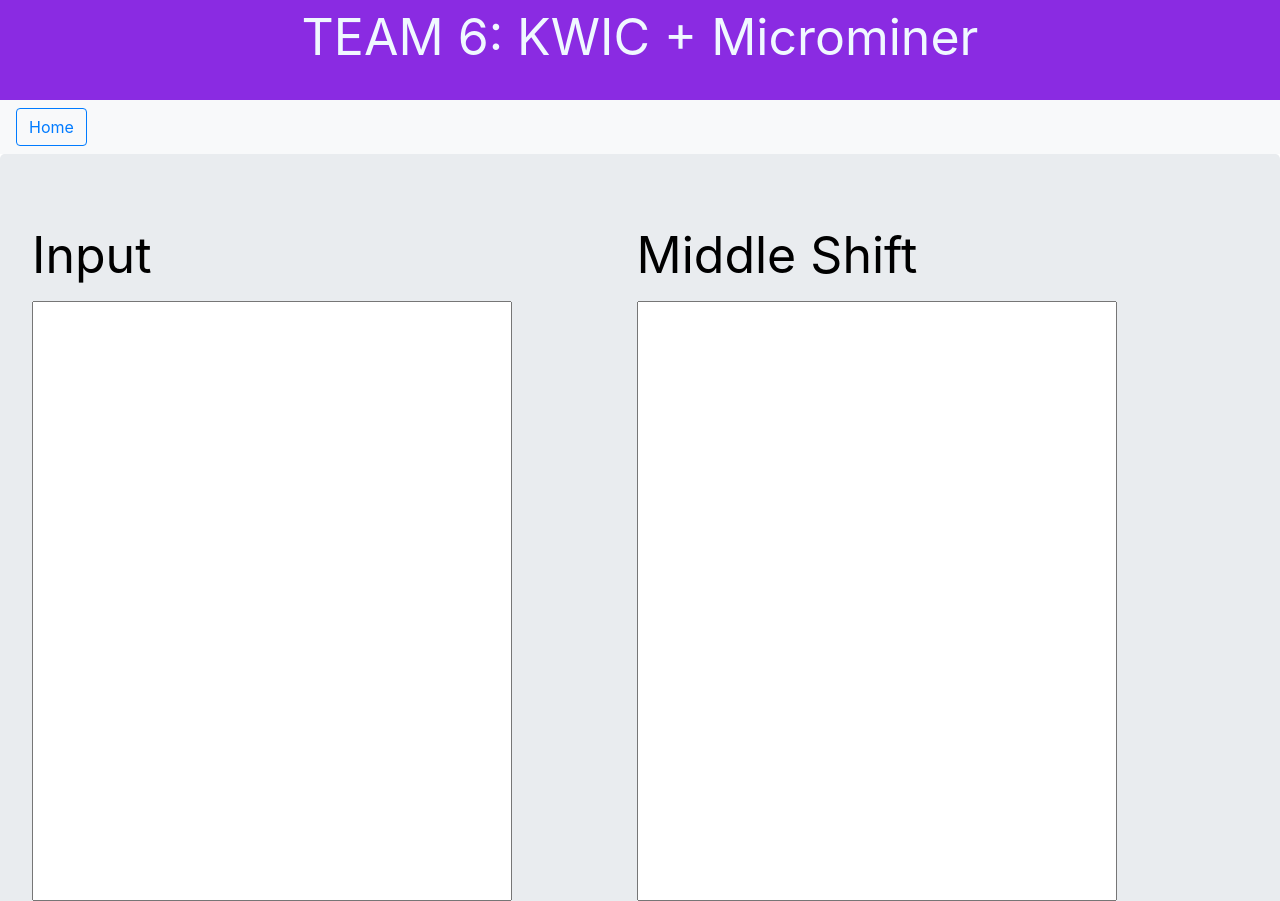
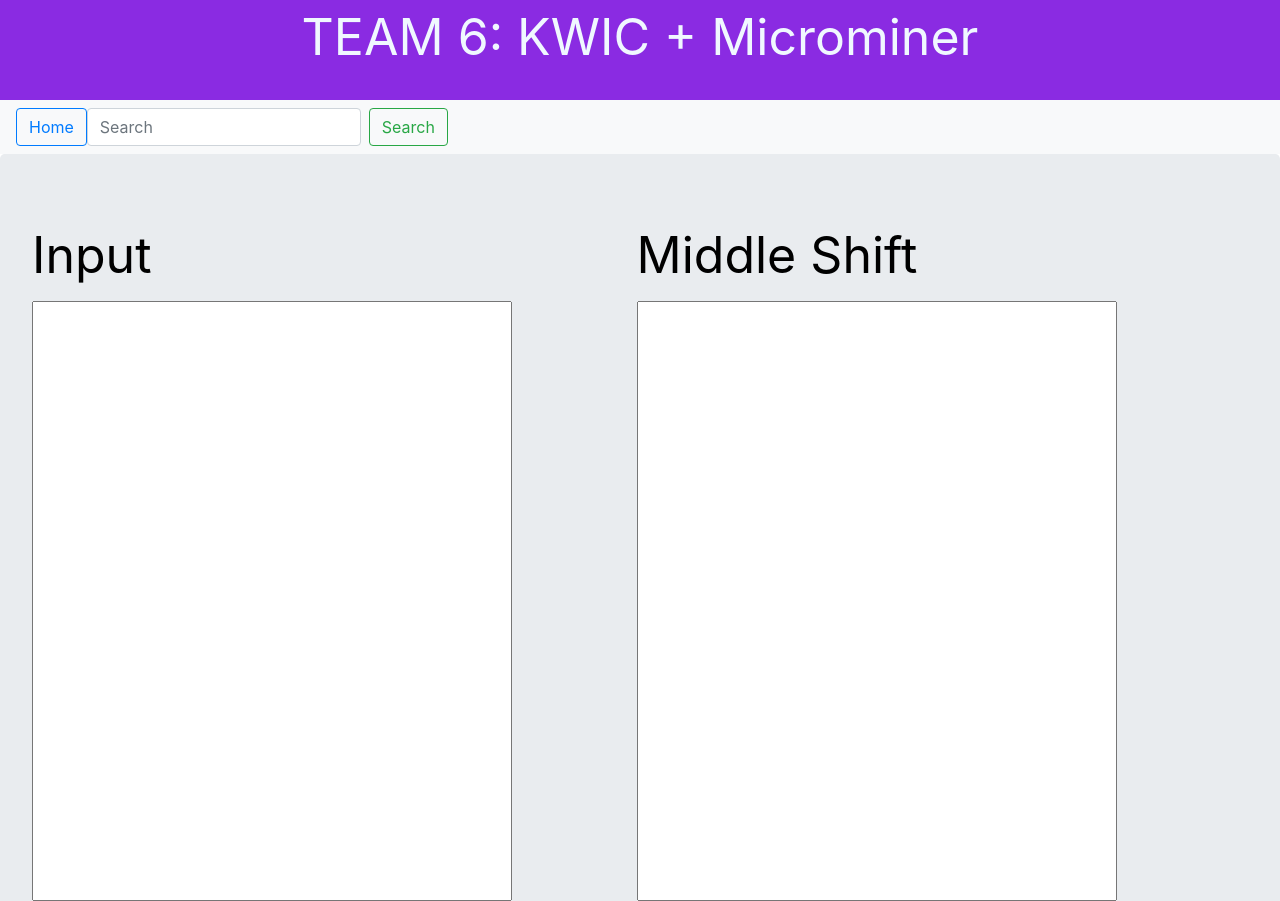
Before and after one commit to darkprincessSM/SoftwareArchHW3, a plain HTML site: page public/index.html in a window 1280 px wide. Shown: the top 901 px of the page. Drawn offline with nearby package versions, Linux system fonts and the light colour scheme; some packages are replaced by stand-ins of ours.

Commit message:
added search bar

```diff
--- a/public/app.js
+++ b/public/app.js
@@ -11,7 +11,7 @@ window.addEventListener('popstate', e => {
     Routes.routing(pathname)
 })
 
-import * as Auth from './controller/auth.js'
+import * as Auth from './controller/event_listeners.js'
 import * as HomePage from './viewpage/home_page.js'
 
 HomePage.addEventListeners()
--- a/public/controller/auth.js
+++ b/public/controller/event_listeners.js
@@ -16,6 +16,7 @@ export function addEventListeners() {
         await addUrlEntry(arr)
         console.log(arr)
         Element.textbox2.innerHTML = text;
+        Util.enableButton(button, label)
     })
 }
 
--- a/public/index.html
+++ b/public/index.html
@@ -27,6 +27,20 @@
       <button id="menu-button-home" class="btn btn-outline-primary">
         Home
       </button>
+      <span>
+        <form class="form-inline my-2 my-lg-0 nav-item">
+          <input
+            class="form-control mr-sm-2"
+            type="search"
+            placeholder="Search"
+            aria-label="Search"
+          />
+
+          <button class="btn btn-outline-success my-2 my-sm-0" type="submit">
+            Search
+          </button>
+        </form>
+      </span>
     </nav>
 
     <div id="main-content" class="jumbotron">
```
